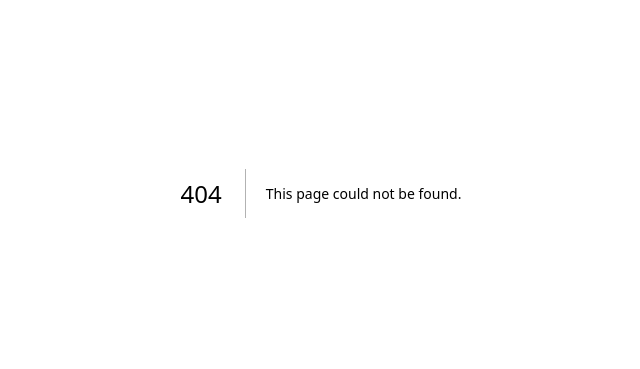
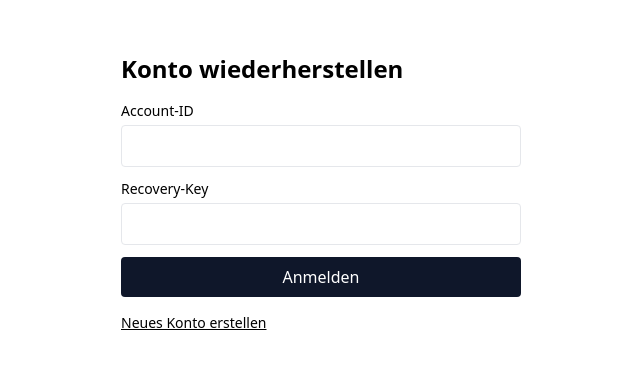
Before and after one commit to unconnect/lunch-match-app, a Next.js app: page /konto-wiederherstellen in a window 1280 px wide. Before the commit this address had no page. Shown: the part 207-576 px from the top of the page, without its empty margins (319-959 px from the left). Built offline with nearby package versions, Linux system fonts and the light colour scheme.

Commit message:
feat: add account-recovery login page

```diff
--- /dev/null
+++ b/app/konto-wiederherstellen/page.tsx
@@ -0,0 +1,66 @@
+"use client";
+
+import { useState } from "react";
+import { useRouter } from "next/navigation";
+import { useForm } from "react-hook-form";
+import { zodResolver } from "@hookform/resolvers/zod";
+import { signIn } from "next-auth/react";
+import { z } from "zod";
+
+const schema = z.object({
+  accountId: z.string().min(1, "Account-ID wird benötigt"),
+  recoveryKey: z.string().min(1, "Recovery-Key wird benötigt"),
+});
+
+type FormValues = z.infer<typeof schema>;
+
+export default function KontoWiederherstellenPage() {
+  const router = useRouter();
+  const [serverError, setServerError] = useState<string | null>(null);
+  const {
+    register,
+    handleSubmit,
+    formState: { errors, isSubmitting },
+  } = useForm<FormValues>({ resolver: zodResolver(schema) });
+
+  async function onSubmit(values: FormValues) {
+    setServerError(null);
+    const result = await signIn("credentials", { ...values, redirect: false });
+    if (result?.error) {
+      setServerError("Ungültige Account-ID oder Recovery-Key.");
+      return;
+    }
+    router.push("/profil");
+  }
+
+  return (
+    <main className="mx-auto flex min-h-screen max-w-md flex-col justify-center gap-4 p-6">
+      <h1 className="text-2xl font-semibold">Konto wiederherstellen</h1>
+      <form onSubmit={handleSubmit(onSubmit)} className="flex flex-col gap-3">
+        <label className="flex flex-col gap-1">
+          <span className="text-sm">Account-ID</span>
+          <input {...register("accountId")} className="rounded border p-2 font-mono" />
+          {errors.accountId && <span className="text-sm text-red-600">{errors.accountId.message}</span>}
+        </label>
+        <label className="flex flex-col gap-1">
+          <span className="text-sm">Recovery-Key</span>
+          <input {...register("recoveryKey")} className="rounded border p-2 font-mono" />
+          {errors.recoveryKey && (
+            <span className="text-sm text-red-600">{errors.recoveryKey.message}</span>
+          )}
+        </label>
+        <button
+          type="submit"
+          disabled={isSubmitting}
+          className="rounded bg-slate-900 px-4 py-2 text-white disabled:opacity-50"
+        >
+          {isSubmitting ? "Wird geprüft…" : "Anmelden"}
+        </button>
+        {serverError && <p className="text-sm text-red-600">{serverError}</p>}
+      </form>
+      <a href="/" className="text-sm underline">
+        Neues Konto erstellen
+      </a>
+    </main>
+  );
+}
```
